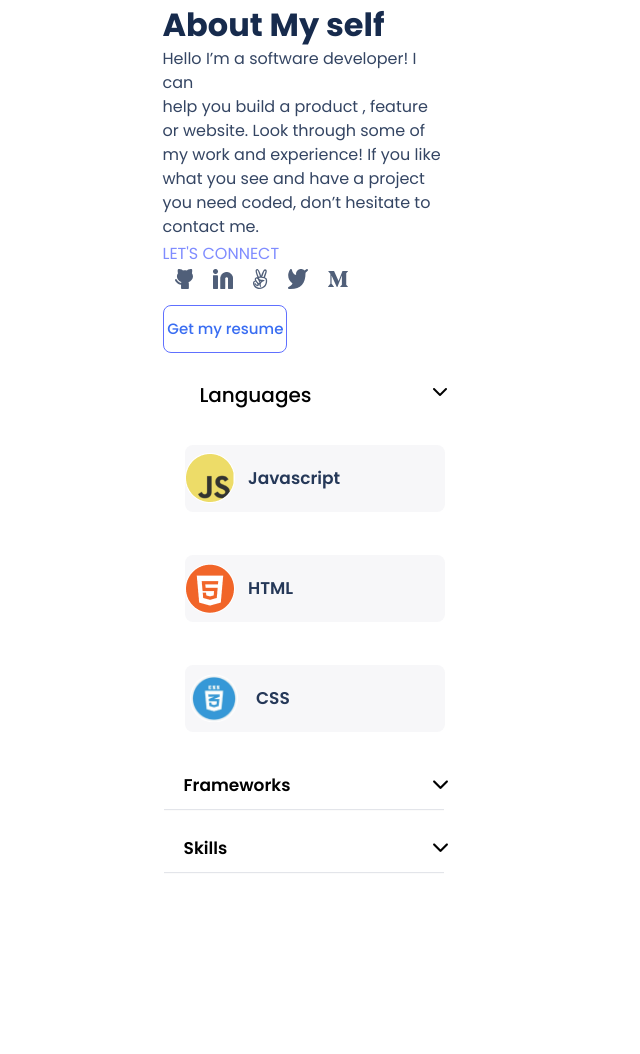
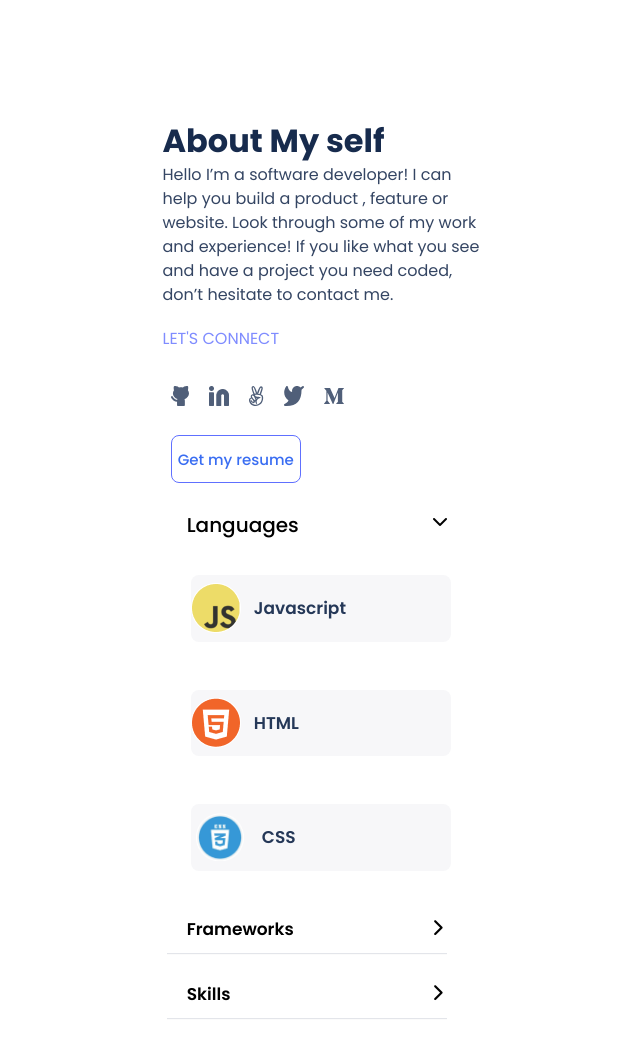
Before and after one commit to sadat-Ramin/My-Portfolio, a website: page index.html in a window 1280 px wide. Shown: the part 3401-4455 px from the top of the page, without its empty margins (336-976 px from the left). Before the commit the page ends 4309 px from the top, so only its background shows below. Drawn offline with Linux system fonts and the light colour scheme.

Commit message:
All changes in html and css

```diff
--- a/index.html
+++ b/index.html
@@ -265,12 +265,12 @@
 
                     <div class="frameworks">
                       <a class="title-link" href="#">
-                        <span class="skills-title-">Frameworks</span><i class="fa-solid fa-chevron-down solid solids"></i></p></a>
+                        <span class="skills-title-">Frameworks</span><i class="fa-solid fa-chevron-right solid solids"></i></p></a>
                         <ul><li class="inm"><img class="inm2" src="image/works/Separator Bottom.png"></li></ul>
                       </div>
                   <div class="sky">
                       <a class="title-link" href="#">
-                        <span class="skills-title-">Skills</span><i class="fa-solid fa-chevron-down solid solids"></i></p></a
+                        <span class="skills-title-">Skills</span><i class="fa-solid fa-chevron-right solid solids"></i></p></a
                       >
                       <ul><li class="inm"><img class="inm2" src="image/works/Separator Bottom.png"></li></ul>
                   </div>
--- a/styles.css
+++ b/styles.css
@@ -107,6 +107,7 @@ h1 {
 }
 
 .page1 {
+  display: grid;
   margin-top: -100px;
   padding-top: -200px;
   width: 375px;
@@ -322,21 +323,22 @@ h1 {
 }
 
 .call1 {
-  margin-bottom: 35%;
+  margin-top: 6%;
+  margin-bottom: 45%;
   font-family: "Poppins", sans-serif;
   color: #7f8cff;
   font-style: normal;
-  font-weight: 400;
-  font-size: 1em;
-  line-height: 30px;
+  font-weight: 500px;
+  font-size: 16px;
+  line-height: 24px;
 }
 
 .socials1 {
   display: flex;
   list-style: none;
   position: relative;
-  left: 12px;
-  bottom: 100px;
+  left: 8px;
+  bottom: 110px;
 }
 
 .socials1 img {
@@ -344,12 +346,12 @@ h1 {
 }
 
 .btn3 {
-  margin-top: -35%;
-  margin-left: 2%;
+  margin-top: -30%;
+  margin-left: 4%;
 }
 
 .btn-get {
-  width: 124px;
+  width: 130px;
   text-align: center;
   height: 48px;
   border: 1px solid #6070ff;
@@ -418,7 +420,7 @@ h1 {
   line-height: 24px;
   text-decoration: none;
   color: black;
-  margin-left: 36px;
+  margin-left: 5%;
   margin-bottom: -20%;
 }
 
@@ -458,7 +460,7 @@ ul li.skill {
 
 .frameworks {
   margin-bottom: 8%;
-  margin-left: 7%;
+  margin-left: 5%;
   width: 80%;
   font-family: "Poppins", sans-serif;
   font-weight: 600;
@@ -470,7 +472,7 @@ ul li.skill {
 
 .sky {
   margin-bottom: 13px;
-  margin-left: 7%;
+  margin-left: 5%;
   width: 80%;
   font-family: "Poppins", sans-serif;
   font-weight: 600;
```
